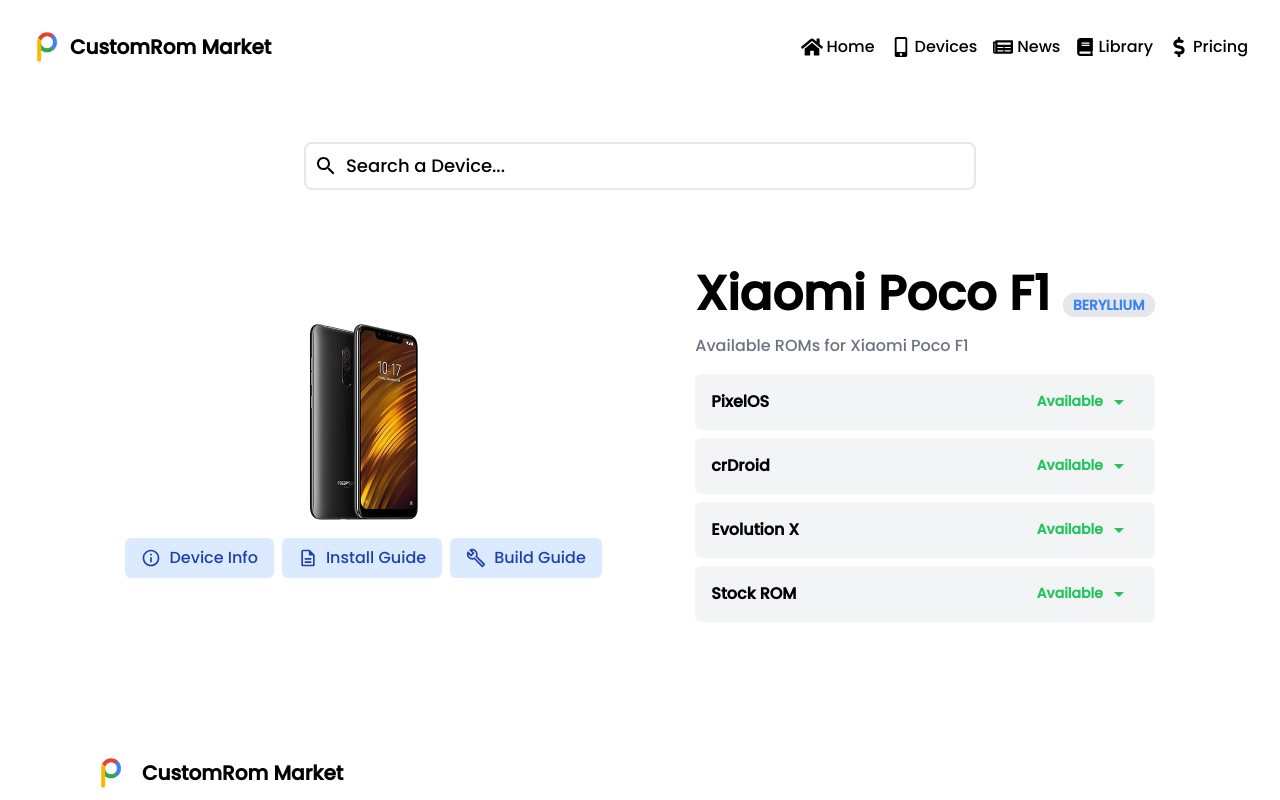
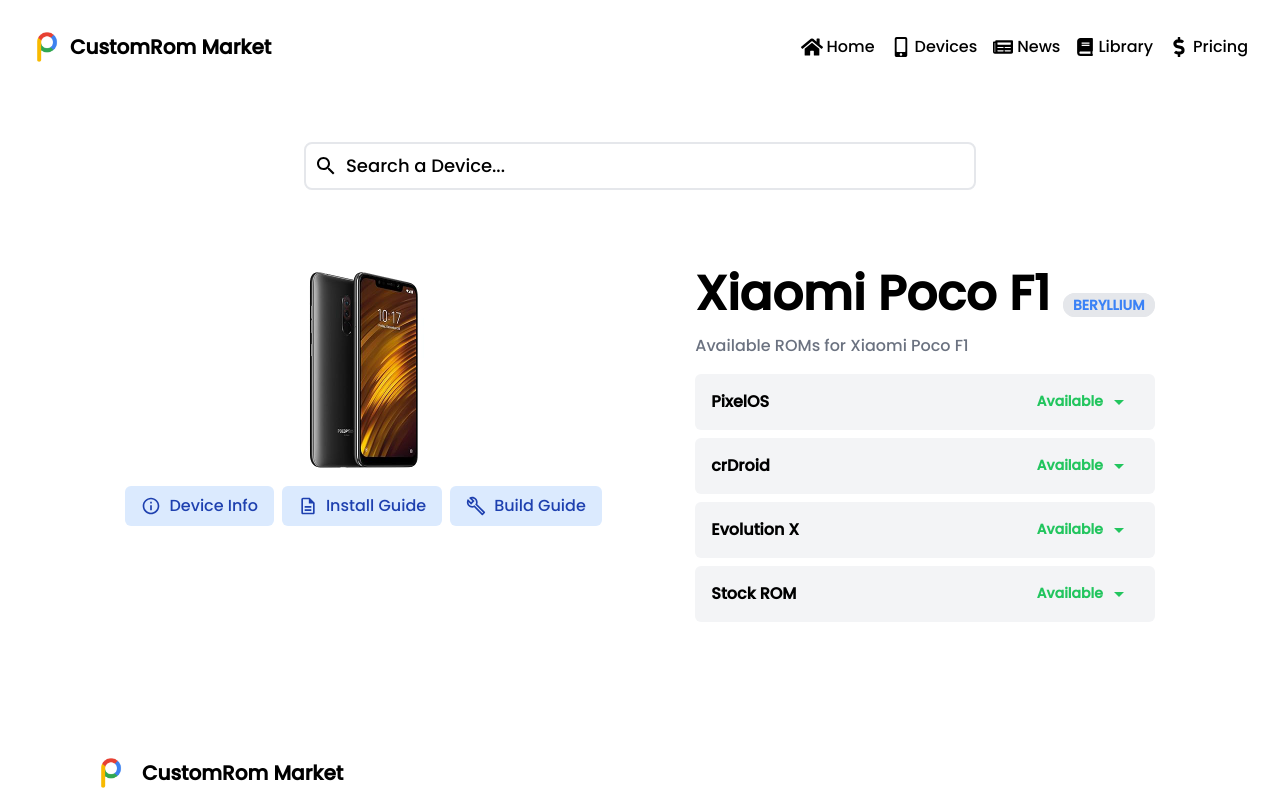
Before and after one commit to maharjanm96/CustomRom-Market, a Next.js app: page /description in a window 1280 px wide. Shown: the top 800 px of the page. Built offline with nearby package versions, Linux system fonts and the light colour scheme.

Commit message:
Description Page Fixex

```diff
--- a/app/Components/MobileDescription.tsx
+++ b/app/Components/MobileDescription.tsx
@@ -18,7 +18,7 @@
   };
 
   return (
-    <div className="flex flex-row justify-evenly items-center p-8">
+    <div className="flex flex-row justify-evenly items-start p-8">
       <div className="flex flex-col items-center">
         <Image
           src="/assets/poco.jpg"
--- a/app/page.tsx
+++ b/app/page.tsx
@@ -48,7 +48,7 @@
     <div className="flex flex-col items-center justify-center h-[30rem]">
       <p className="text-black text-xl">The road to freedom starts from here</p>
       <TypewriterEffectSmooth words={words} />
-      <div className="lg:w-full flex gap-6 justify-center">
+      <div className="lg:flex lg:flex-row sm:flex sm:flex-col sm:items-center sm:justify-center w-full flex gap-6 justify-center ">
         {!isAuthenticated ? (
           <>
             <Link href="/auth/login">
--- a/tailwind.config.ts
+++ b/tailwind.config.ts
@@ -8,8 +8,8 @@
   ],
   theme: {
     screens: {
-      xs: "480px", // Extra small devices
-      sm: "640px", // Small devices (landscape phones, 640px and up)
+      sm: "480px", // Extra small devices
+      //sm: "640px", // Small devices (landscape phones, 640px and up)
       md: "768px", // Medium devices (tablets, 768px and up)
       lg: "1024px", // Large devices (desktops, 1024px and up)
       xl: "1280px", // Extra large devices (large desktops, 1280px and up)
```
Also changed, not shown: 1 other file (tests, documents, lock files or other folders).
